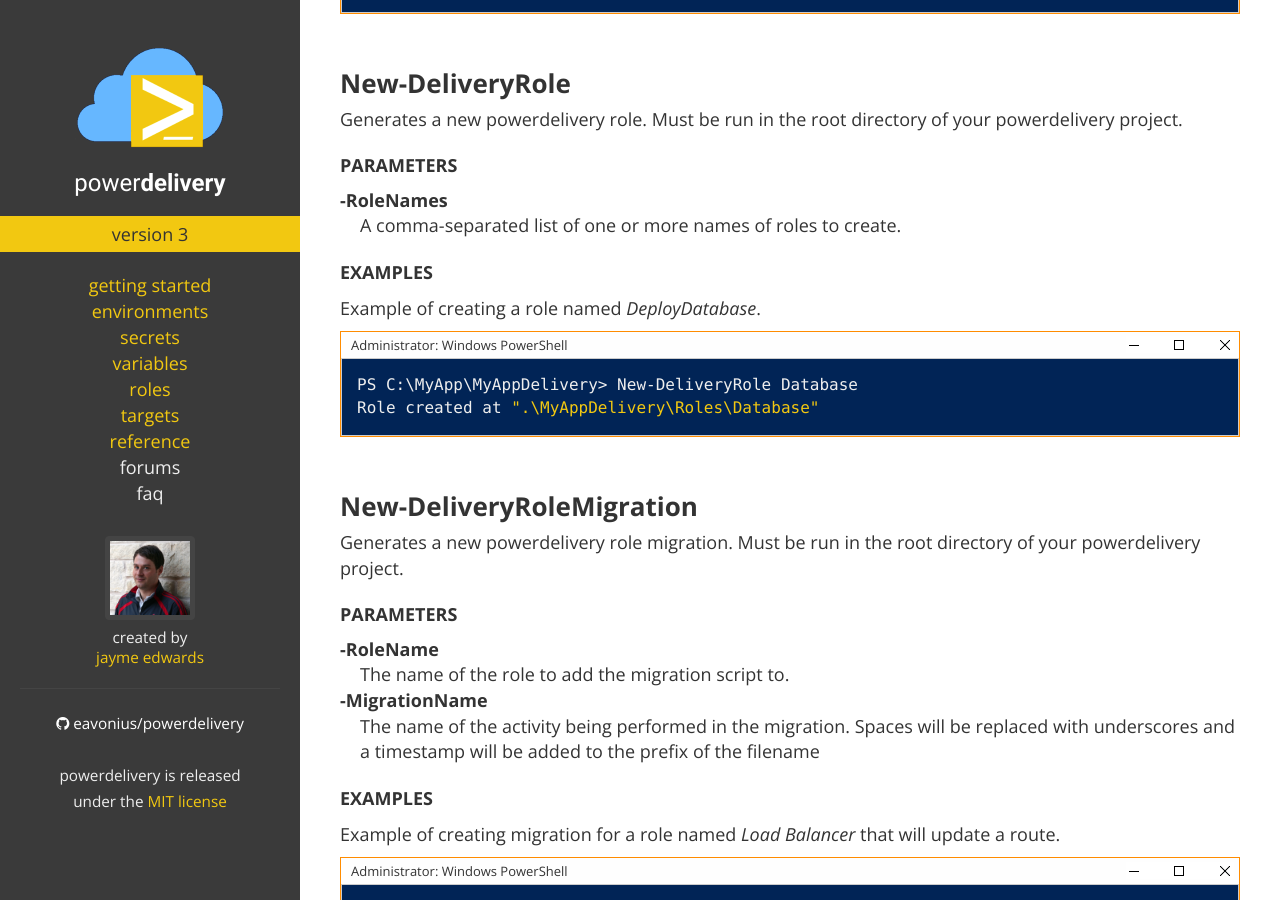
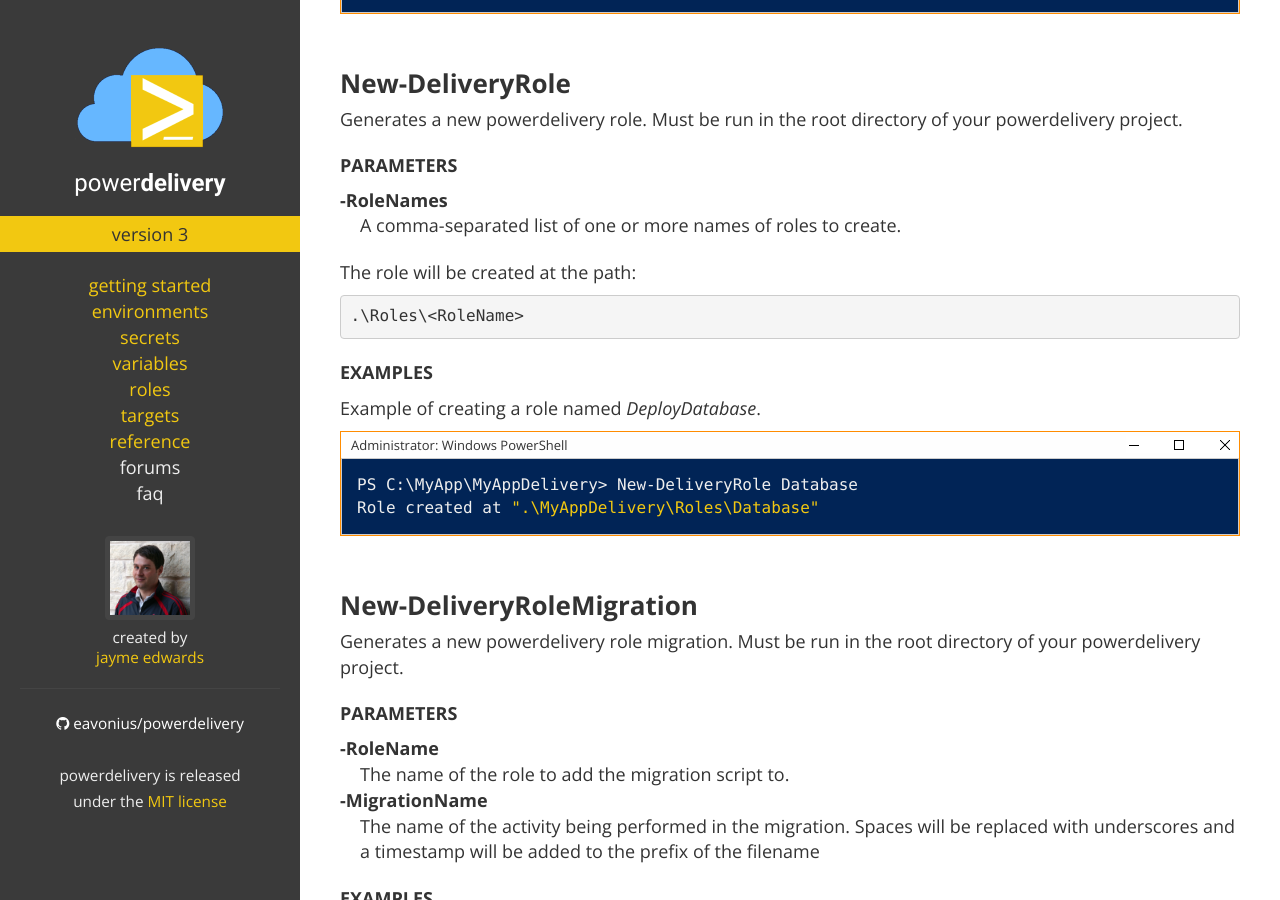
Before and after one commit to eavonius/powerdelivery, a Jekyll site: the page built from reference.markdown, in a window 1280 px wide and 900 px high, scrolled down 2128 px. Built offline with Jekyll 4.4.1, drawn with Linux system fonts in a browser that asks for light colours; nearby versions of some CDN libraries.

Commit message:
More doc updates

```diff
--- a/environments.markdown
+++ b/environments.markdown
@@ -207,7 +207,7 @@ that returns the hash of nodes. You'll need to install additional PowerShell mod
 The example below provisions a node at runtime with Windows Azure:
 
 <div class="row">
-  <div class="col-lg-8 col-md-10 col-sm-12">
+  <div class="col-sm-12">
 {% highlight powershell %}
 param($target, $config)
 
--- a/reference.markdown
+++ b/reference.markdown
@@ -152,6 +152,13 @@ Generates a new powerdelivery role. Must be run in the root directory of your po
 	<dt>-RoleNames</dt>
 	<dd>A comma-separated list of one or more names of roles to create.</dd>
 </dl>
+
+The role will be created at the path:
+
+<pre>
+.\Roles\&lt;RoleName&gt;
+</pre>
+
 <p class="ref-upper">Examples</p>
 
 <p>Example of creating a role named <i>DeployDatabase</i>.</p>
--- a/roles.markdown
+++ b/roles.markdown
@@ -203,7 +203,7 @@ The script below demonstrates releasing files:
 <div class="row">
   <div class="col-sm-10">
 {% highlight powershell %}
-Delivery:Role -Up {
+Delivery:Role {
   param($target, $config, $node)
 
   # An example share path.
```
